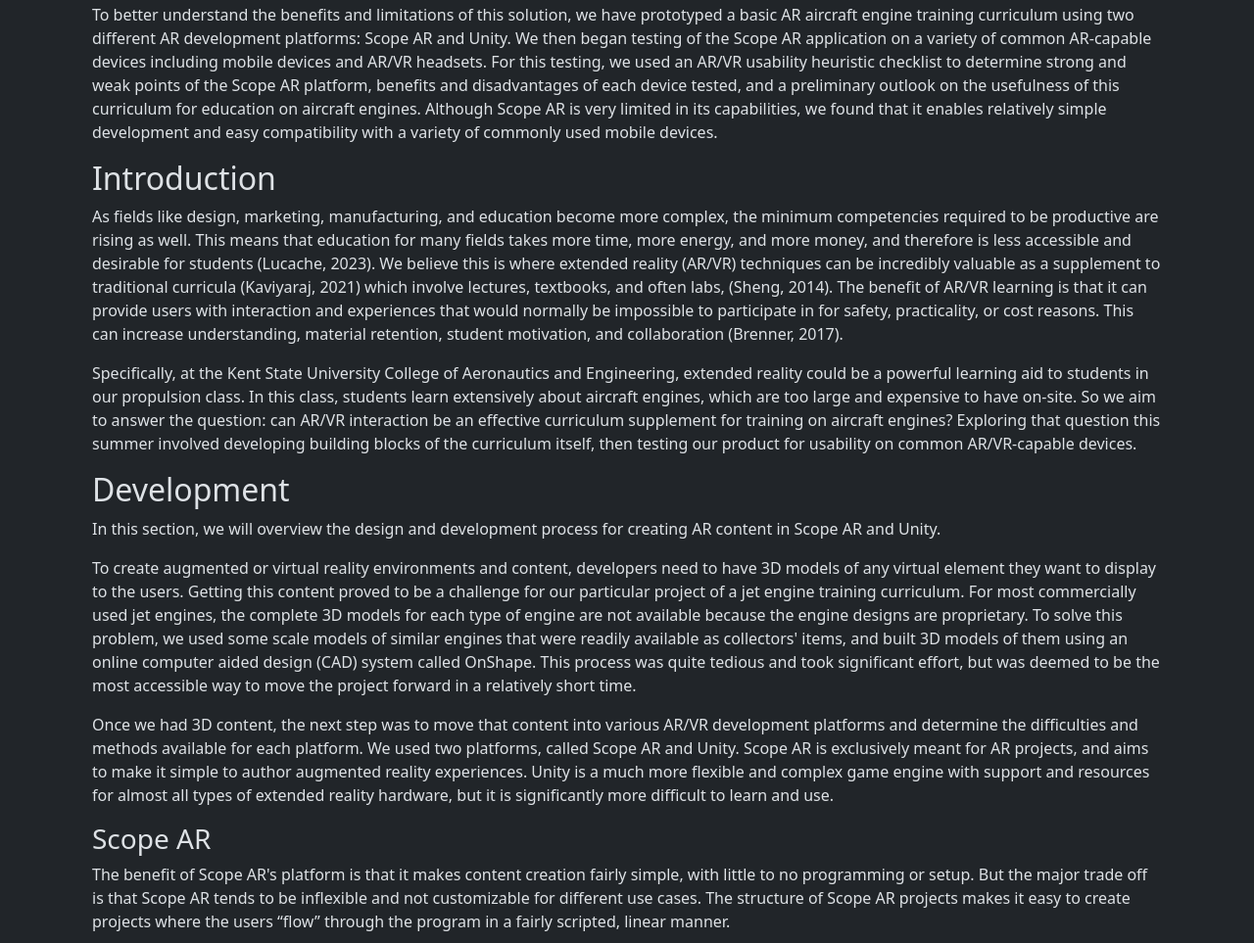
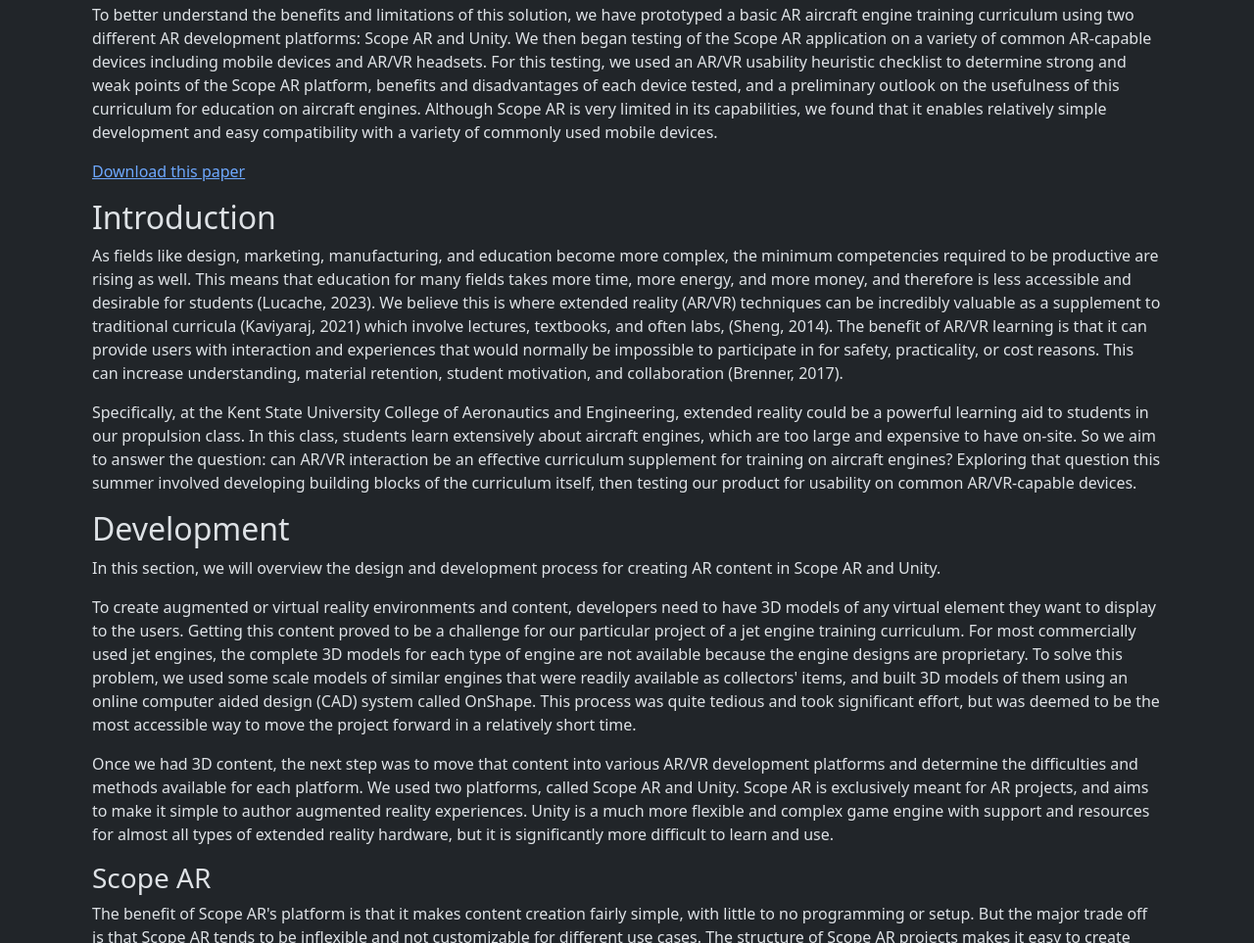
Before and after one commit to AlbieMorrison/AlbieMorrison.github.io, a plain HTML site: page research.html in a window 1280 px wide. Shown: the part 1330-2293 px from the top of the page at 98% size. Drawn offline with nearby package versions, Linux system fonts and the light colour scheme.

Commit message:
add link to download paper

```diff
--- a/research.html
+++ b/research.html
@@ -81,6 +81,9 @@
                     relatively simple development and easy compatibility with a variety of commonly used mobile devices.
                 </p>
             </section>
+            <div>
+                <p><a href="./res/Morrison_XRAircraftEngines.pdf" target="_blank">Download this paper</a></p>
+            </div>
             <section>
                 <h2>Introduction</h2>
                 <p>As fields like design, marketing, manufacturing, and education become more complex, the minimum
```
Also changed, not shown: 1 other file.
